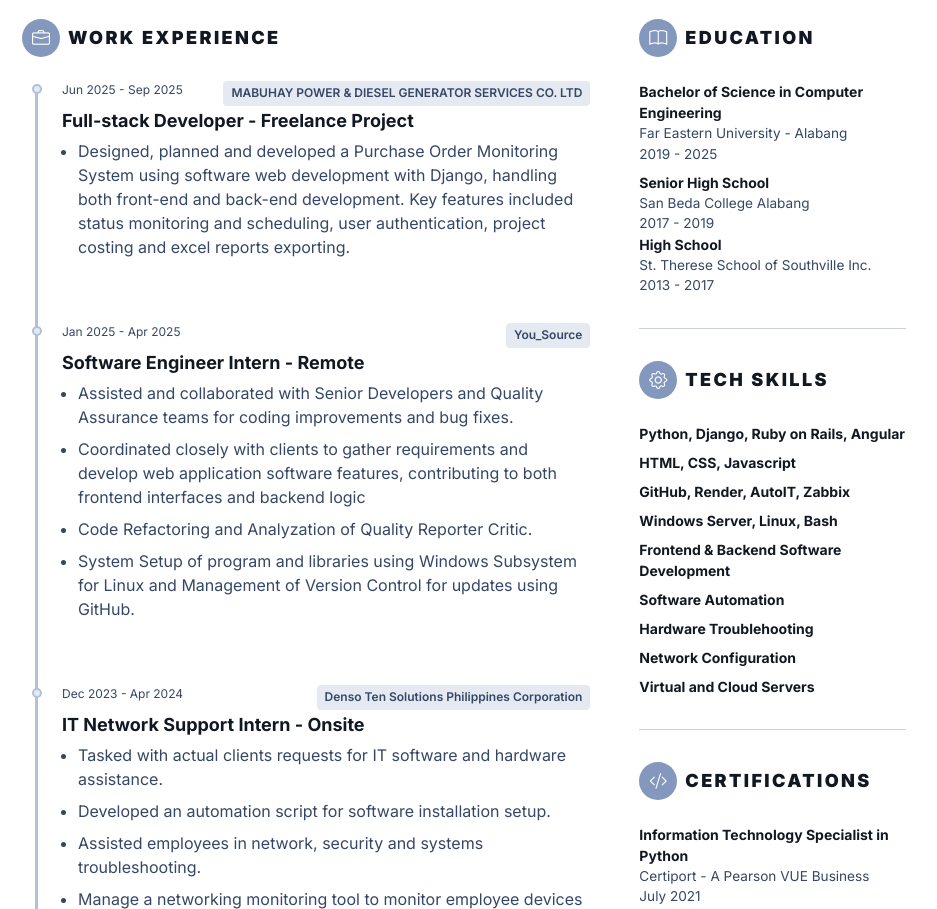
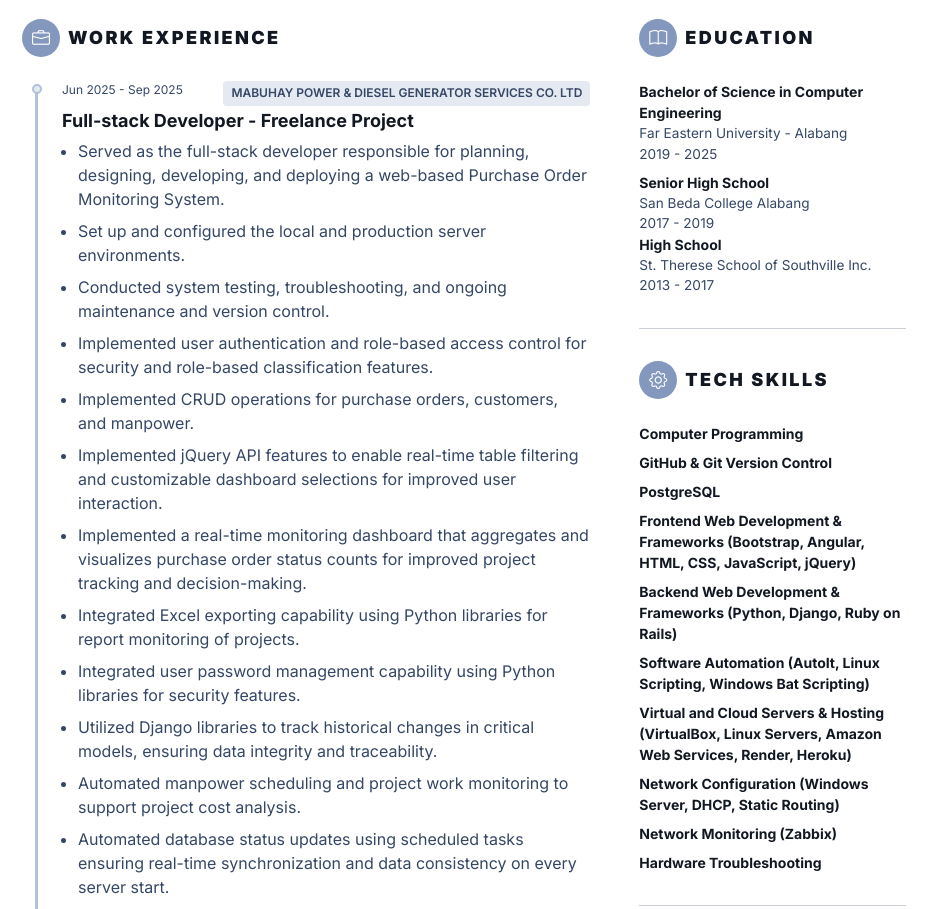
Before and after one commit to aarown00/portfoliocv, a plain HTML site: page index.html in a window 1280 px wide. Shown: the part 494-1403 px from the top of the page, without its empty margins (176-1113 px from the left). Drawn offline with nearby package versions, Linux system fonts and the light colour scheme.

Commit message:
body details modify

```diff
--- a/index.html
+++ b/index.html
@@ -66,7 +66,7 @@
 							<div class="resume-profile-holder text-center">
 								<img class="resume-profile-pic rounded-circle" src="assets/images/profile.jpg" alt="image">
 
-								<h2 class="resume-name text-uppercase">Aaron Martillano </h2>
+								<h2 class="resume-name text-uppercase">Aaron Gerald Martillano </h2>
 								<div class="resume-role-title text-uppercase">Bachelor of Science in Computer Engineering</div>
 								<div class="resume-contact mt-4">
 									<ul class="resume-contact-list list-unstyled list-inline mb-0 justify-content-between">
@@ -108,9 +108,20 @@
 
 
 												    <ul class="resume-timeline-list">
-													    <li> Designed, planned and developed a Purchase Order Monitoring System using software web development with Django, handling both front-end and back-end development. Key features included status monitoring and scheduling, user authentication, project costing and excel reports exporting.</li>
+														<li>Served as the full-stack developer responsible for planning, designing, developing, and deploying a web-based Purchase Order Monitoring System.</li>
+														<li>Set up and configured the local and production server environments.</li>
+														<li>Conducted system testing, troubleshooting, and ongoing maintenance and version control.</li>
+														<li>Implemented user authentication and role-based access control for security and role-based classification features.</li>
+														<li>Implemented CRUD operations for purchase orders, customers, and manpower.</li>
+														<li>Implemented jQuery API features to enable real-time table filtering and customizable dashboard selections for improved user interaction.</li>
+														<li>Implemented a real-time monitoring dashboard that aggregates and visualizes purchase order status counts for improved project tracking and decision-making.</li>
+														<li>Integrated Excel exporting capability using Python libraries for report monitoring of projects.</li>
+														<li>Integrated user password management capability using Python libraries for security features.</li>
+														<li>Utilized Django libraries to track historical changes in critical models, ensuring data integrity and traceability.</li>
+														<li>Automated manpower scheduling and project work monitoring to support project cost analysis.</li>
+														<li>Automated database status updates using scheduled tasks ensuring real-time synchronization and data consistency on every server start.</li>
+													</ul>
 
-												    </ul>
 
 											    </div><!--//resume-timeline-item-desc-->
 
@@ -195,31 +206,34 @@
 
 										<ul class="list-unstyled">
 								        <li class="mb-2">
-								            <div class="resume-skill-name">Python, Django, Ruby on Rails, Angular</div>
+								            <div class="resume-skill-name">Computer Programming</div>
 								        </li>
 								        <li class="mb-2">
-								            <div class="resume-skill-name">HTML, CSS, Javascript</div>
+								            <div class="resume-skill-name">GitHub & Git Version Control</div>
 								        </li>
 								        <li class="mb-2">
-								            <div class="resume-skill-name">GitHub, Render, AutoIT, Zabbix</div>
+								            <div class="resume-skill-name">PostgreSQL</div>
 								        </li>
 								        <li class="mb-2">
-								            <div class="resume-skill-name">Windows Server, Linux, Bash</div>
+								            <div class="resume-skill-name">Frontend Web Development & Frameworks (Bootstrap, Angular, HTML, CSS, JavaScript, jQuery)</div>
 								        </li>
 										<li class="mb-2">
-								            <div class="resume-skill-name">Frontend & Backend Software Development</div>
+								            <div class="resume-skill-name">Backend Web Development & Frameworks (Python, Django, Ruby on Rails)</div>
 								        </li>
 										<li class="mb-2">
-								            <div class="resume-skill-name">Software Automation</div>
+								            <div class="resume-skill-name">Software Automation (AutoIt, Linux Scripting, Windows Bat Scripting)</div>
 								        </li>
 										<li class="mb-2">
-								            <div class="resume-skill-name">Hardware Troublehooting</div>
+								            <div class="resume-skill-name">Virtual and Cloud Servers & Hosting (VirtualBox, Linux Servers, Amazon Web Services, Render, Heroku)</div>
 								        </li>
 										<li class="mb-2">
-								            <div class="resume-skill-name">Network Configuration</div>
+								            <div class="resume-skill-name">Network Configuration (Windows Server, DHCP, Static Routing)</div>
 								        </li>
 										<li class="mb-2">
-								            <div class="resume-skill-name">Virtual and Cloud Servers</div>
+								            <div class="resume-skill-name">Network Monitoring (Zabbix)</div>
+								        </li>
+										<li class="mb-2">
+								            <div class="resume-skill-name">Hardware Troubleshooting</div>
 								        </li>
 							        </ul>
 
```
